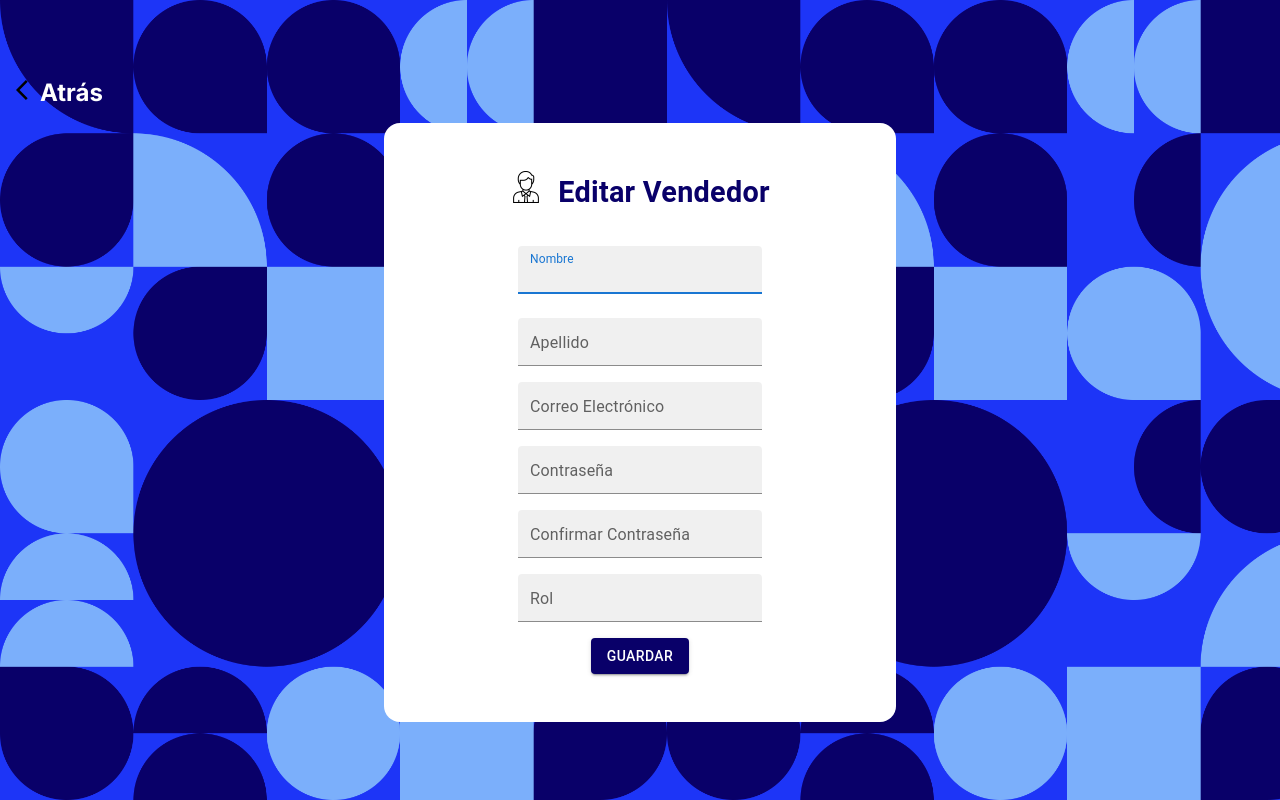
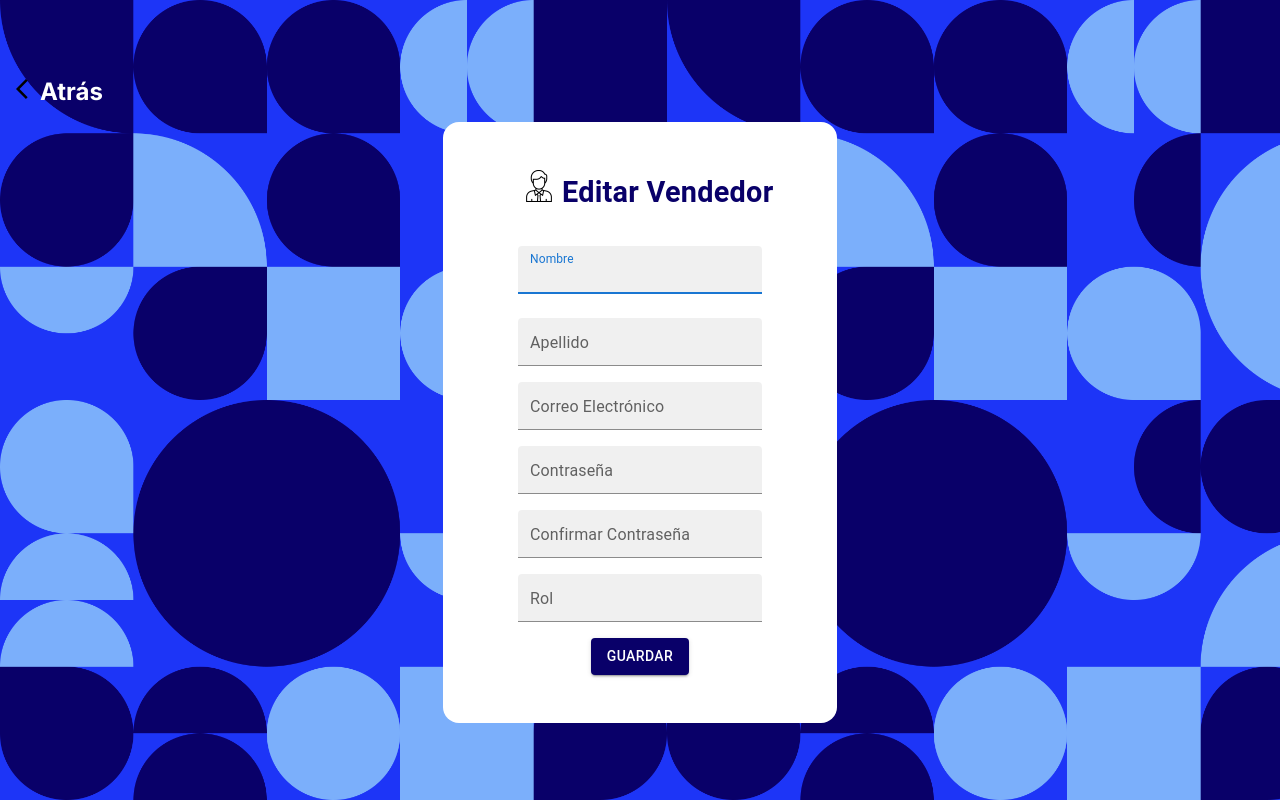
Before and after one commit to CarlosAC-29/Invento_Track, a Next.js app in the folder invento-track-frontend/: page /pages/usuarios/editar-vendedor in a window 1280 px wide. Built offline with nearby package versions, Linux system fonts and the light colour scheme.

Commit message:
improved ui users

```diff
--- a/invento-track-frontend/src/app/pages/usuarios/editar-vendedor/page.jsx
+++ b/invento-track-frontend/src/app/pages/usuarios/editar-vendedor/page.jsx
@@ -122,11 +122,15 @@ export default function EditarVendedor() {
                     sx={{
                         bgcolor: "white",
                         color: 'white',
-                        width: '40%',
                         borderRadius: '1rem',
                         padding: '2rem 4rem',
-                        marginBottom: '1rem'
+
+
                     }}
+                    xs={12}
+                    sm={12}
+                    md={8}
+
                 >
                     <form onSubmit={handleSubmit(processForm)}>
                         <Stack
@@ -134,18 +138,23 @@ export default function EditarVendedor() {
                             alignItems="center"
                             justifyContent="center"
                             spacing={2}
-                            sx={{ height: '100%', padding: '1rem 0'}}
+                            sx={{  padding: '1rem 0'}}
+
                         >
-                            <Box sx={{ display: 'flex' }}>
-                                <Image src={vendorIcon} width={32} />
+                            <Box >
+
                                 <Typography sx={{
                                     color: "#090069",
                                     fontSize: '1.8rem',
                                     marginLeft: '1rem',
                                     fontWeight: 'bold',
-                                    marginBottom: '1rem'
-                                }}>
-                                    Editar Vendedor
+                                    marginBottom: '1rem',
+
+                                }}
+
+
+                                >
+                                   <Image src={vendorIcon} width={32} />  Editar Vendedor
                                 </Typography>
                             </Box>
                             <TextField
--- a/invento-track-frontend/src/app/pages/usuarios/registro-vendedor/page.jsx
+++ b/invento-track-frontend/src/app/pages/usuarios/registro-vendedor/page.jsx
@@ -121,11 +121,14 @@ export default function EditarVendedor() {
                 <Box
                     sx={{
                         bgcolor: 'white',
-                        width: '40%',
+
                         borderRadius: '1rem',
                         padding: '2rem 4rem',
                         marginBottom: '1rem'
                     }}
+                    xs={12}
+                    sm={12}
+                    md={10}
                 >
                     <form onSubmit={handleSubmit(processForm)}>
                         <Stack
```
